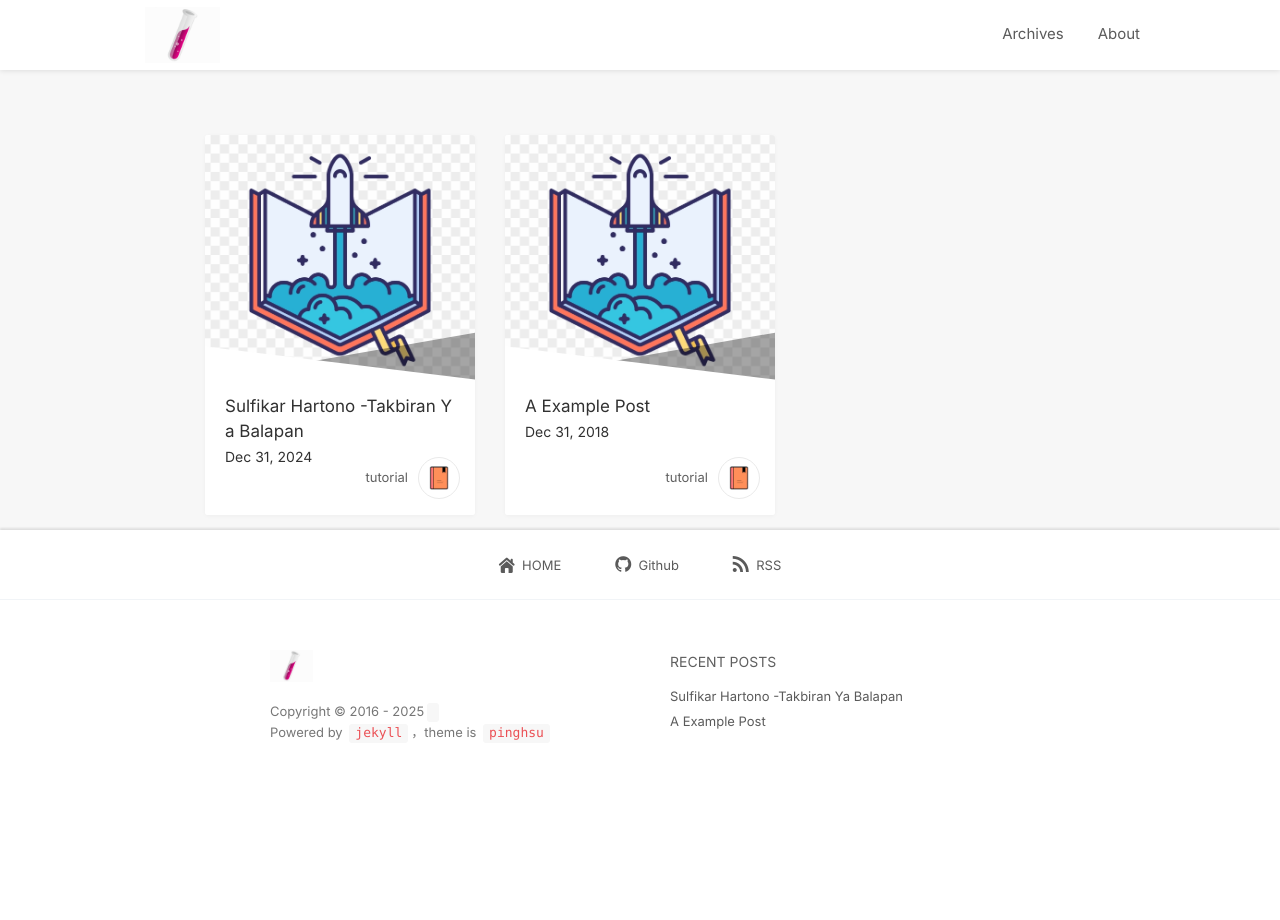
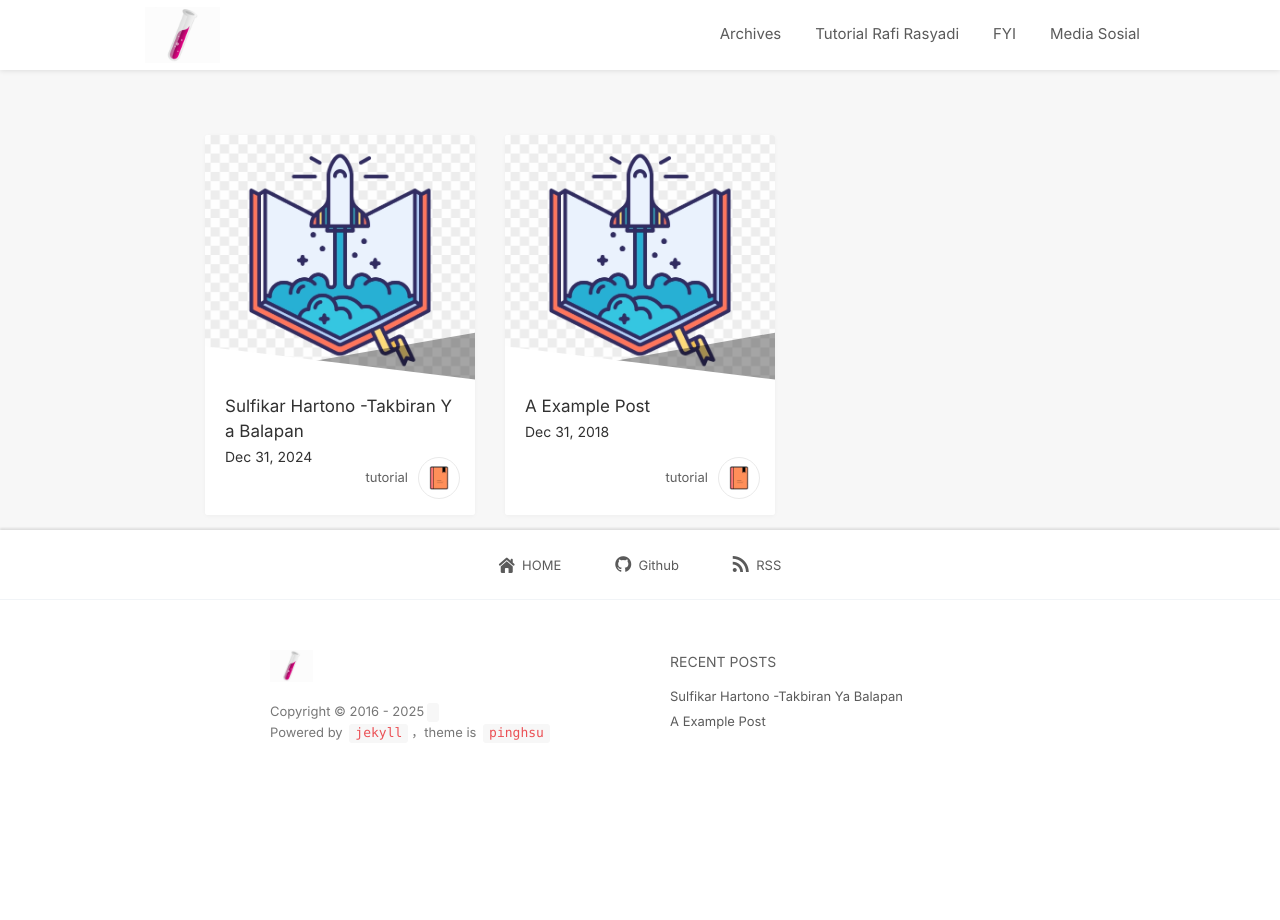
Before and after one commit to rafi-sudo/rafiart, a Jekyll site: the page built from index.html, in a window 1280 px wide. Built offline with Jekyll 4.4.1, drawn with Linux system fonts in a browser that asks for light colours; nearby versions of some CDN libraries; the list of posts is cut into pages by our own code; comment, search, counter and statistics services are not loaded.

Commit message:
Update header.html

```diff
--- a/_includes/header.html
+++ b/_includes/header.html
@@ -6,7 +6,9 @@
         </a>
         <div class="navbar-menu">
             <a href="{{ '/archives' | prepend: site.baseurl }}">Archives</a>
-            <a href="{{ '/about' | prepend: site.baseurl }}">About</a>
+            <a href="{{ '/#' | prepend: site.baseurl }}">Tutorial Rafi Rasyadi</a>
+            <a href="{{ '/#' | prepend: site.baseurl }}">FYI</a>
+            <a href="{{ 'https://web.ganisrafi.my.id' | prepend: site.baseurl }}">Media Sosial</a>
         </div>
         <div class="navbar-mobile-menu" onclick="">
             <span class="icon-menu cross"><span class="middle"></span></span>
```
